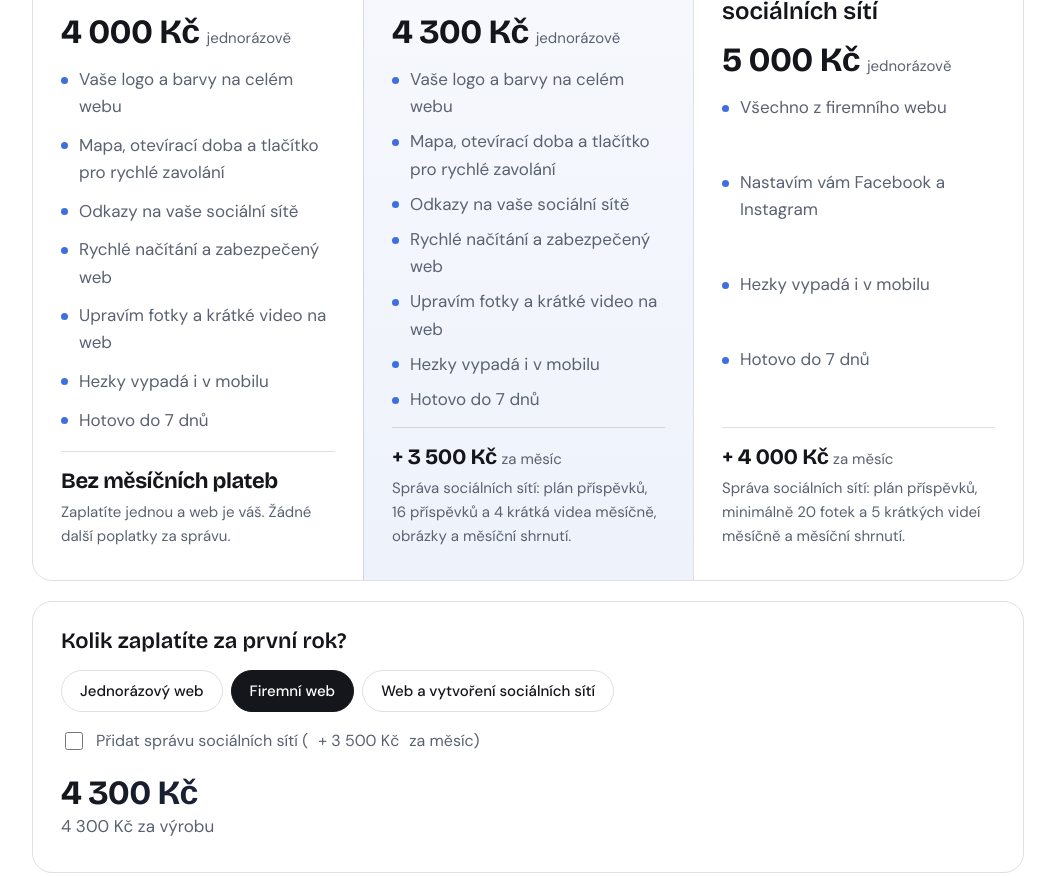
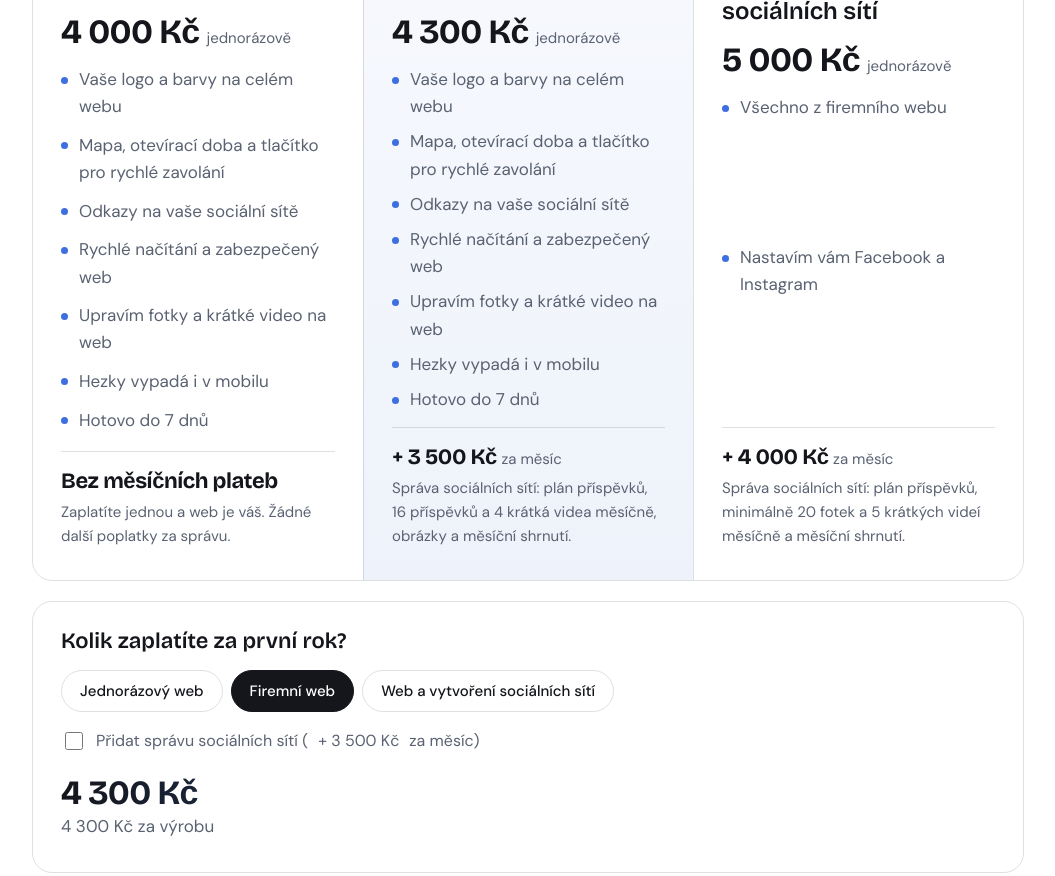
Before and after one commit to alescermak79-lab/michal-cermak, a plain HTML site: page index.html in a window 1280 px wide. Shown: the part 2360-3236 px from the top of the page, without its empty margins (112-1167 px from the left). Drawn offline with nearby package versions, Linux system fonts and the light colour scheme.

Commit message:
Balíček Web a sociální sítě: bez dvou duplicitních bodů
Co-Authored-By: Claude Opus 5.5 <noreply@anthropic.com>
Claude-Session: https://claude.ai/code/session_01N4mHmSB6QeeJqhuR42xiCV

```diff
--- a/index.html
+++ b/index.html
@@ -299,7 +299,7 @@ footer .mark{width:36px;height:36px;padding:6px;background:#14161B;border-radius
         <div class="plan">
           <h3>Web a vytvoření sociálních sítí</h3>
           <p class="price">5 000 Kč <small>jednorázově</small></p>
-          <ul><li>Všechno z firemního webu</li><li>Nastavím vám Facebook a Instagram</li><li>Hezky vypadá i v mobilu</li><li>Hotovo do 7 dnů</li></ul>
+          <ul><li>Všechno z firemního webu</li><li>Nastavím vám Facebook a Instagram</li></ul>
           <div class="monthly"><p class="price">+ 4 000 Kč <small>za měsíc</small></p><p>Správa sociálních sítí: plán příspěvků, minimálně 20 fotek a 5 krátkých videí měsíčně a měsíční shrnutí.</p></div>
         </div>
       </div>
```
